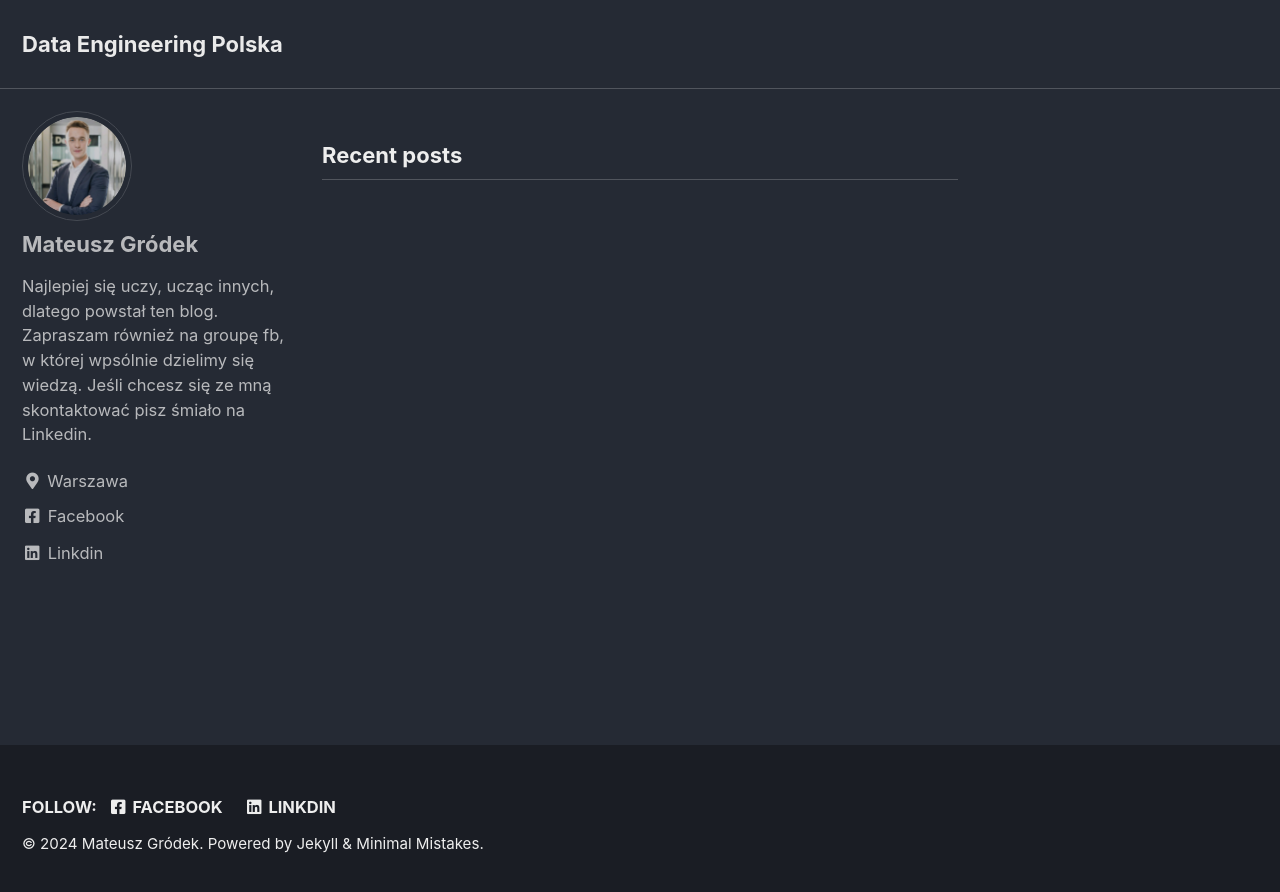
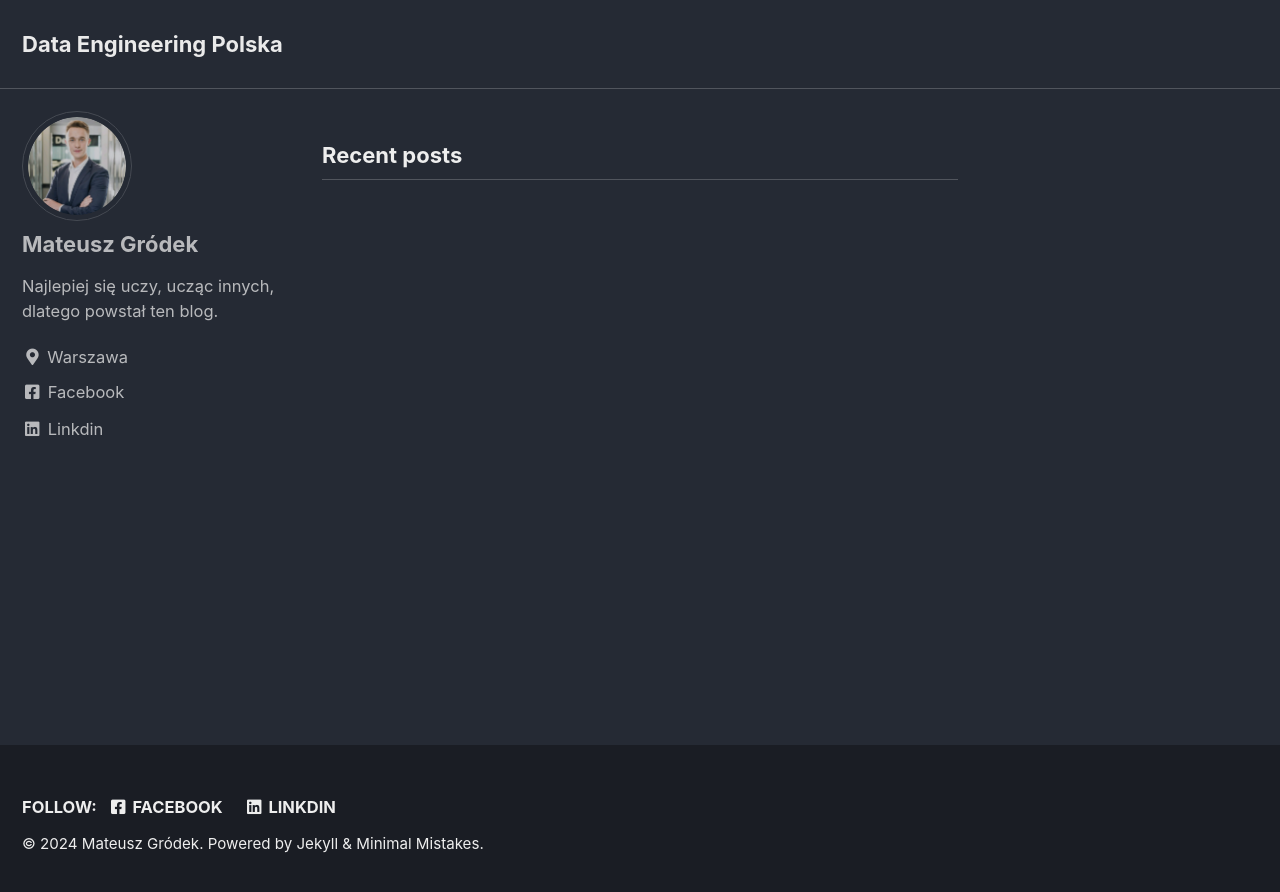
Before and after one commit to mateusz-grodek/mateusz-grodek.github.io, a Jekyll site: the page built from index.html, in a window 1280 px wide. Shown: the top 892 px of the page. Built offline with Jekyll 4.4.1, drawn with Linux system fonts in a browser that asks for light colours; cached includes are drawn as plain includes; the list of posts is cut into pages by our own code.

Commit message:
Update _config.yml

```diff
--- a/_config.yml
+++ b/_config.yml
@@ -106,7 +106,7 @@ analytics:
 author:
   name             : "Mateusz Gródek"
   avatar           : "/assets/images/mgrodek_linkedin_photo.png"
-  bio              : "Najlepiej się uczy, ucząc innych, dlatego powstał ten blog. Zapraszam również na groupę fb, w której wpsólnie dzielimy się wiedzą. Jeśli chcesz się ze mną skontaktować pisz śmiało na Linkedin."
+  bio              : "Najlepiej się uczy, ucząc innych, dlatego powstał ten blog."
   location         : "Warszawa"
   email            :
   links:
```
